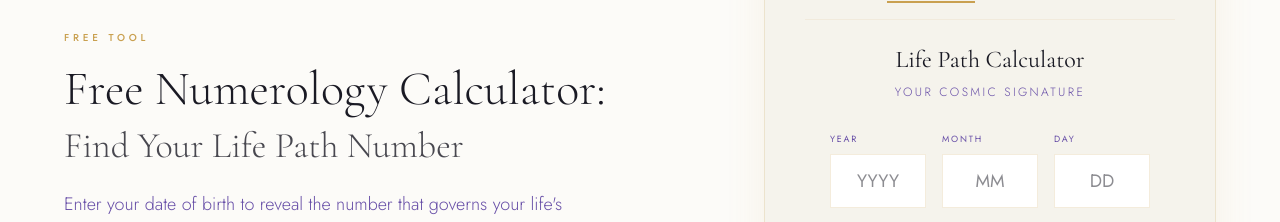
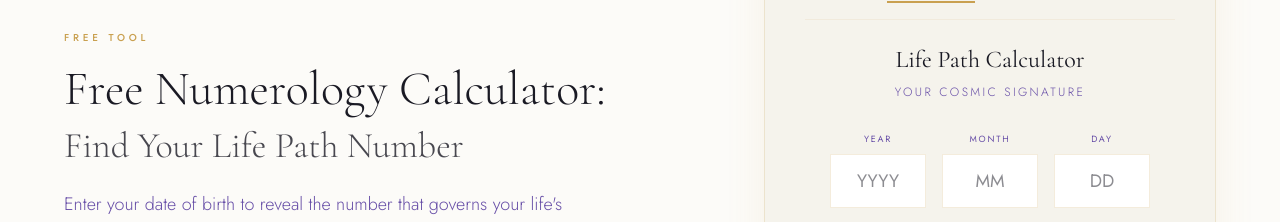
Before and after one commit to MyWorld0007/Sevenwithsusshil, a React (Vite) app: page / in a window 1280 px wide. Shown: the part 3500-3722 px from the top of the page. Built offline with nearby package versions, Linux system fonts and the light colour scheme; no server answers; what react-quill-new would draw is missing.

Commit message:
style(ui): center input labels in calculator form
Update label text alignment to center for improved visual consistency within the input grid.

```diff
--- a/src/pages/Calculator.tsx
+++ b/src/pages/Calculator.tsx
@@ -178,15 +178,15 @@ export default function Calculator() {
           <div className="flex flex-col gap-6 mb-8 max-w-[320px] mx-auto">
             <div className="grid grid-cols-3 gap-2 sm:gap-4">
               <div className="flex flex-col gap-1 sm:gap-2">
-                <label className="text-[8px] sm:text-[9px] uppercase tracking-[0.1em] sm:tracking-[0.2em] text-muted text-left">Year</label>
+                <label className="text-[8px] sm:text-[9px] uppercase tracking-[0.1em] sm:tracking-[0.2em] text-muted text-center">Year</label>
                 <input type="text" inputMode="numeric" placeholder="YYYY" value={calcYr} onChange={e=>setCalcYr(e.target.value.replace(/\D/g, '').slice(0, 4))} className="w-full bg-bg-input border border-gold/20 px-1 py-3 sm:p-3 text-center text-base sm:text-lg outline-none focus:border-gold transition-colors font-sans" />
               </div>
               <div className="flex flex-col gap-1 sm:gap-2">
-                <label className="text-[8px] sm:text-[9px] uppercase tracking-[0.1em] sm:tracking-[0.2em] text-muted text-left">Month</label>
+                <label className="text-[8px] sm:text-[9px] uppercase tracking-[0.1em] sm:tracking-[0.2em] text-muted text-center">Month</label>
                 <input type="text" inputMode="numeric" placeholder="MM" value={calcMon} onChange={e=>{ let val = e.target.value.replace(/\D/g, '').slice(0, 2); if (parseInt(val) > 12) val = '12'; setCalcMon(val); }} className="w-full bg-bg-input border border-gold/20 px-1 py-3 sm:p-3 text-center text-base sm:text-lg outline-none focus:border-gold transition-colors font-sans" />
               </div>
               <div className="flex flex-col gap-1 sm:gap-2">
-                <label className="text-[8px] sm:text-[9px] uppercase tracking-[0.1em] sm:tracking-[0.2em] text-muted text-left">Day</label>
+                <label className="text-[8px] sm:text-[9px] uppercase tracking-[0.1em] sm:tracking-[0.2em] text-muted text-center">Day</label>
                 <input type="text" inputMode="numeric" placeholder="DD" value={calcDay} onChange={e=>{ let val = e.target.value.replace(/\D/g, '').slice(0, 2); if (val) { const maxDays = getMaxDays(calcMon, calcYr); if (parseInt(val) > maxDays) val = maxDays.toString(); } setCalcDay(val); }} className="w-full bg-bg-input border border-gold/20 px-1 py-3 sm:p-3 text-center text-base sm:text-lg outline-none focus:border-gold transition-colors font-sans" />
               </div>
             </div>
```
